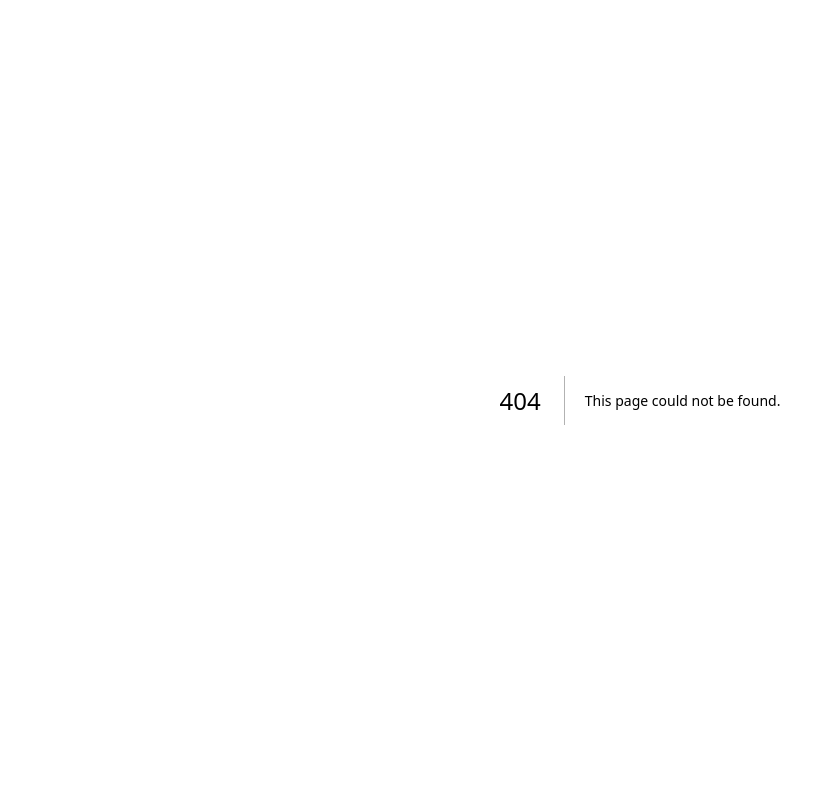
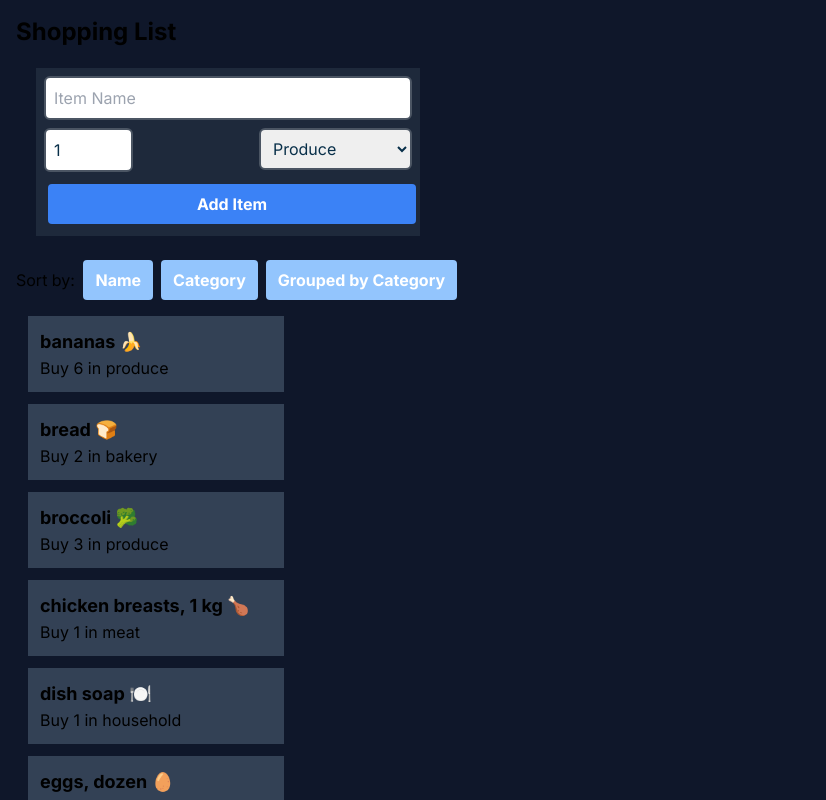
Before and after one commit to sebgualtero/cprg306-assignments, a Next.js app: page /week-6 in a window 1280 px wide. Before the commit this address had no page. Shown: the top 800 px of the page, without its empty margins (0-826 px from the left). Built offline with nearby package versions, Linux system fonts and the light colour scheme.

Commit message:
Added Week-6

```diff
--- a/app/page.js
+++ b/app/page.js
@@ -20,6 +20,9 @@ export default function Home() {
           <li>
             <Link href="./week-5">Week 5 Assignment</Link>
           </li>
+          <li>
+            <Link href="./week-6">Week 6 Assignment</Link>
+          </li>
         </ul>
       </div>
     </main>
--- /dev/null
+++ b/app/week-6/item-list.js
@@ -0,0 +1,56 @@
+"use client";
+
+import Item from "./item.js";
+import { useState } from "react";
+
+export default function ItemList({ itemsList }) {
+  let itemArray = itemsList.map((item) => ({ ...item }));
+
+  let buttonStyle = "bg-blue-500";
+
+  let [sort, setSortBy] = useState("name");
+
+  function toggleSortName() {
+    setSortBy("name");
+  }
+
+  function toggleSortCategory() {
+    setSortBy("category");
+  }
+
+  if (sort === "name") {
+    itemArray = itemArray.sort((a, b) => a.name.localeCompare(b.name));
+  } else {
+    itemArray = itemArray.sort((a, b) => a.category.localeCompare(b.category));
+  }
+
+  return (
+    <div>
+      <div>
+        <label>Sort by: </label>
+        <button
+          className="bg-blue-300   text-white font-bold py-2 rounded p-3 hover:bg-indigo-500 items-center justify-center m-1 focus:bg-indigo-700"
+          onClick={toggleSortName}
+        >
+          Name
+        </button>
+        <button
+          className="bg-blue-300 text-white font-bold py-2 rounded p-3 hover:bg-indigo-500 items-center justify-center m-1 focus:bg-indigo-700"
+          onClick={toggleSortCategory}
+        >
+          Category
+        </button>
+        <button className="bg-blue-300 text-white font-bold py-2 rounded p-3 hover:bg-indigo-500 items-center justify-center m-1 focus:bg-indigo-700">
+          Grouped by Category
+        </button>
+      </div>
+      <div>
+        <ul>
+          {itemArray.map((item) => (
+            <Item itemObj={item} />
+          ))}
+        </ul>
+      </div>
+    </div>
+  );
+}
--- /dev/null
+++ b/app/week-6/item.js
@@ -0,0 +1,14 @@
+import React from "react";
+
+export default function Item({ itemObj }) {
+  let { name, quantity, category } = itemObj;
+
+  return (
+    <li className="bg-slate-700 p-3 m-3 w-64">
+      <h3 className="text-lg font-bold">{name}</h3>
+      <p className="text-lg-white">
+        Buy {quantity} in {category}
+      </p>
+    </li>
+  );
+}
--- /dev/null
+++ b/app/week-6/items.json
@@ -0,0 +1,74 @@
+[
+  {
+    "id": "1h2GJKH12gkHG31h1H",
+    "name": "milk, 4 L 🥛",
+    "quantity": 1,
+    "category": "dairy"
+  },
+  {
+    "id": "2KJH3k2j3H1k2J3K1H",
+    "name": "bread 🍞",
+    "quantity": 2,
+    "category": "bakery"
+  },
+  {
+    "id": "3h2KJH3k2j3H1k2J3",
+    "name": "eggs, dozen 🥚",
+    "quantity": 2,
+    "category": "dairy"
+  },
+  {
+    "id": "4k2J3K1H2GJKH12gk",
+    "name": "bananas 🍌",
+    "quantity": 6,
+    "category": "produce"
+  },
+  {
+    "id": "5H1h1H2KJH3k2j3H",
+    "name": "broccoli 🥦",
+    "quantity": 3,
+    "category": "produce"
+  },
+  {
+    "id": "6H1k2J3K1H2GJKH1",
+    "name": "chicken breasts, 1 kg 🍗",
+    "quantity": 1,
+    "category": "meat"
+  },
+  {
+    "id": "7gkHG31h1H2KJH3k",
+    "name": "pasta sauce 🍝",
+    "quantity": 3,
+    "category": "canned goods"
+  },
+  {
+    "id": "8j3H1k2J3K1H2GJK",
+    "name": "spaghetti, 454 g 🍝",
+    "quantity": 2,
+    "category": "dry goods"
+  },
+  {
+    "id": "9H12gkHG31h1H2KJ",
+    "name": "toilet paper, 12 pack 🧻",
+    "quantity": 1,
+    "category": "household"
+  },
+  {
+    "id": "10H3k2j3H1k2J3K1",
+    "name": "paper towels, 6 pack",
+    "quantity": 1,
+    "category": "household"
+  },
+  {
+    "id": "11k2J3K1H2GJKH12",
+    "name": "dish soap 🍽️",
+    "quantity": 1,
+    "category": "household"
+  },
+  {
+    "id": "12GJKH12gkHG31h1",
+    "name": "hand soap 🧼",
+    "quantity": 4,
+    "category": "household"
+  }
+]
--- /dev/null
+++ b/app/week-6/new-item.js
@@ -0,0 +1,100 @@
+"use client";
+
+import { useState } from "react";
+
+export default function NewItemPage({ onAddItem }) {
+  const [itemName, setName] = useState("");
+  const [itemQuantity, setQuantity] = useState(1);
+  const [itemCategory, setCategory] = useState("produce");
+
+  const handleSubmit = (event) => {
+    event.preventDefault();
+    let newItem = {
+      id: 3, //to determine
+      name: itemName,
+      quantity: itemQuantity,
+      category: itemCategory,
+    };
+    onAddItem(newItem);
+
+    setName("");
+    setQuantity(0);
+    setCategory("produce");
+  };
+
+  const handleNameChange = (event) => {
+    setName(event.target.value);
+  };
+
+  const handleQuantityChange = (event) => {
+    setQuantity(event.target.value);
+  };
+
+  const handleCategoryChange = (event) => {
+    setCategory(event.target.value);
+  };
+
+  return (
+    <div className="bg-slate-800  items-center m-5 w-96 p-2">
+      <div className="flex-col w-full gap-2">
+        <form className="" onSubmit={handleSubmit}>
+          <div>
+            <input
+              className="text-sky-950 w-full p-2 border-2 border-gray-600  border-solid rounded-md"
+              type="text"
+              id="item_name"
+              name="name"
+              value={itemName}
+              onChange={handleNameChange}
+              placeholder="Item Name"
+              required
+            />
+          </div>
+          <div className="flex flex-row justify-between pt-2">
+            <div>
+              <input
+                className="text-sky-950 border-2 border-gray-600  border-solid rounded-md basis-1/2 p-2"
+                type="number"
+                id="item_quantity"
+                name="quantity"
+                value={itemQuantity}
+                onChange={handleQuantityChange}
+                min={1}
+                max={99}
+              />
+            </div>
+            <div>
+              <select
+                className="text-sky-950 basis-1/2 p-2 border-2 border-gray-600  border-solid rounded-md"
+                id="item_category"
+                name="category"
+                value={itemCategory}
+                onChange={handleCategoryChange}
+              >
+                <option value="produce">Produce</option>
+                <option value="dairy">Dairy</option>
+                <option value="bakery">Bakery</option>
+                <option value="meat">Meat</option>
+                <option value="frozen">Frozen Foods</option>
+                <option value="canned">Canned Goods</option>
+                <option value="dry">Dry Goods</option>
+                <option value="beverage">Beverage</option>
+                <option value="snacks">Snacks</option>
+                <option value="household">Household</option>
+                <option value="other">Other</option>
+              </select>
+            </div>
+          </div>
+          <div class="pt-2">
+            <button
+              className="bg-blue-500 text-white font-bold w-full  py-2 rounded hover:bg-indigo-500 items-center justify-center m-1"
+              type="submit"
+            >
+              Add Item
+            </button>
+          </div>
+        </form>
+      </div>
+    </div>
+  );
+}
--- /dev/null
+++ b/app/week-6/page.js
@@ -0,0 +1,21 @@
+"use client";
+
+import React, { useState } from "react";
+import ItemList from "./item-list";
+import NewItemPage from "./new-item";
+import itemData from "./items.json";
+
+export default function Page() {
+  const [items, setItemsList] = useState(itemData.map((item) => ({ ...item })));
+
+  const handleAddItem = (newItem) => setItemsList([...items, newItem]);
+
+  console.log(items);
+  return (
+    <main className="bg-slate-900 p-4">
+      <h1 className="text-2xl font-bold mb-4">Shopping List</h1>
+      <NewItemPage onAddItem={handleAddItem} />
+      <ItemList itemsList={items} />
+    </main>
+  );
+}
```
